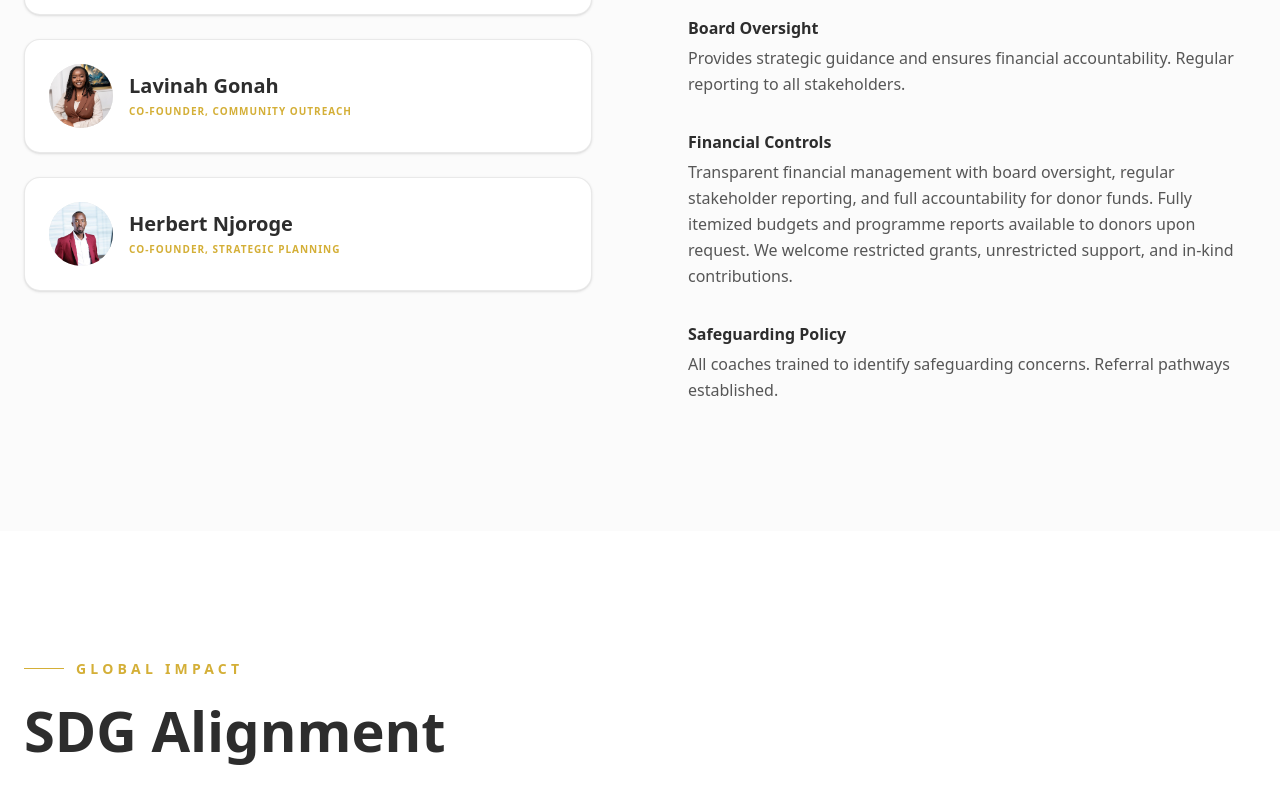
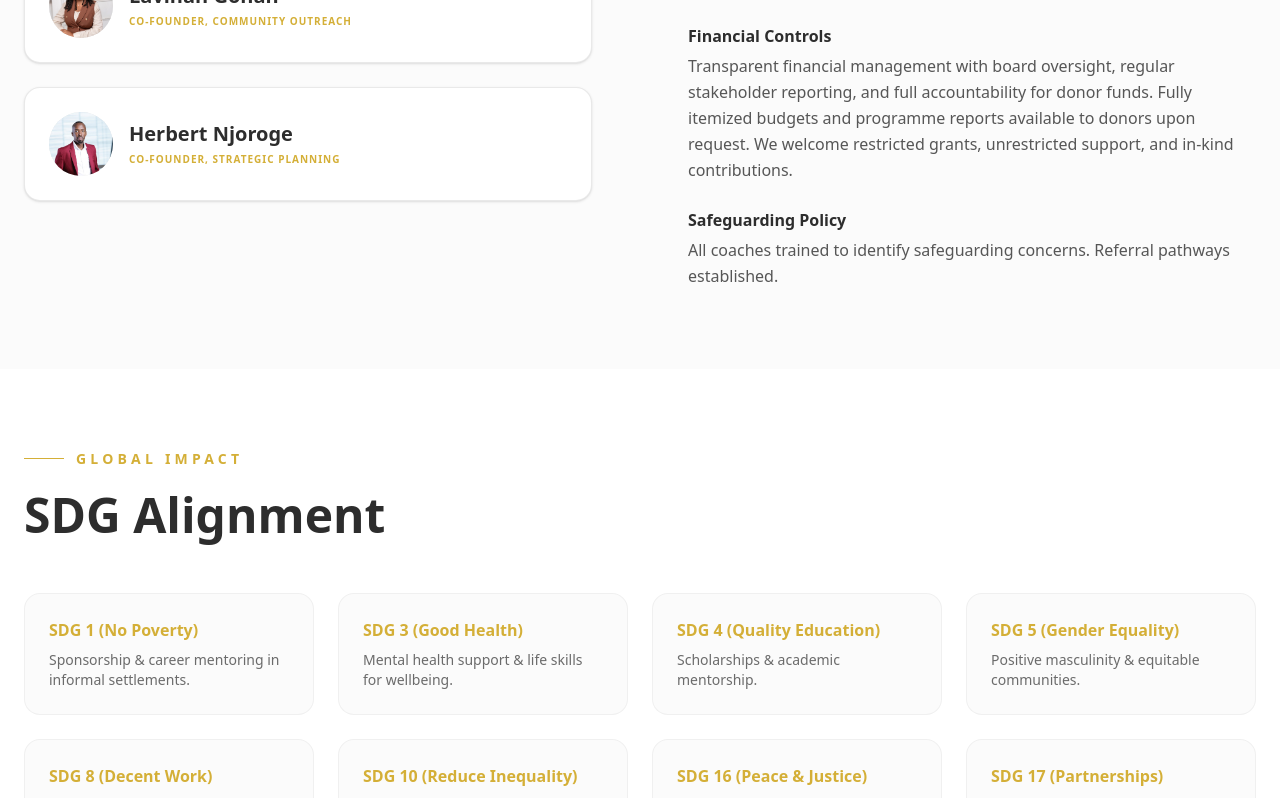
Before and after one commit to foundationmerlik/webapp, a Next.js app: page /about in a window 1280 px wide. Shown: the part 4580-5378 px from the top of the page. Built offline with nearby package versions, Linux system fonts and the light colour scheme; a web font is replaced by a local one.

Commit message:
UI: Compacted bottom sections of About Us page

```diff
--- a/src/app/(site)/about/page.tsx
+++ b/src/app/(site)/about/page.tsx
@@ -258,13 +258,13 @@ export default function About() {
             </section >
 
             {/* Governance & Leadership Section */}
-            < section className="py-32 px-6 bg-foreground/[0.02]" >
+            < section className="py-20 px-6 bg-foreground/[0.02]" >
                 <div className="max-w-7xl mx-auto">
-                    <div className="mb-20">
+                    <div className="mb-12">
                         <h2 className="text-brand-gold text-sm font-bold uppercase tracking-[0.3em] mb-4 flex items-center gap-3">
                             <div className="w-10 h-[1px] bg-brand-gold"></div> Leadership & Accountability
                         </h2>
-                        <h3 className="text-4xl md:text-5xl lg:text-[56px] font-black font-serif mb-8 leading-tight text-foreground">
+                        <h3 className="text-3xl md:text-5xl font-black font-serif mb-6 leading-tight text-foreground">
                             Governance Structure
                         </h3>
                     </div>
@@ -307,7 +307,7 @@ export default function About() {
                         {/* Governance Details */}
                         <div>
                             <h4 className="text-2xl font-serif font-bold mb-6 text-foreground">Accountability & Oversight</h4>
-                            <div className="space-y-8 text-foreground/80 font-sans leading-relaxed">
+                            <div className="space-y-6 text-foreground/80 font-sans leading-relaxed text-sm md:text-base">
                                 <div>
                                     <strong className="text-foreground block mb-1">Legal Status</strong>
                                     <p>Company Limited by Guarantee, Republic of Kenya. Fully registered non-profit with operational capacity since 2019.</p>
@@ -331,13 +331,13 @@ export default function About() {
             </section >
 
             {/* Global Impact Alignment (SDGs) & Partners */}
-            <section className="pt-32 pb-0 px-6">
+            <section className="pt-20 pb-0 px-6">
                 <div className="max-w-7xl mx-auto">
-                    <div className="mb-20">
+                    <div className="mb-12">
                         <h2 className="text-brand-gold text-sm font-bold uppercase tracking-[0.3em] mb-4 flex items-center gap-3">
                             <div className="w-10 h-[1px] bg-brand-gold"></div> Global Impact
                         </h2>
-                        <h3 className="text-4xl md:text-5xl lg:text-[56px] font-black font-serif mb-8 leading-tight text-foreground">
+                        <h3 className="text-3xl md:text-5xl font-black font-serif mb-6 leading-tight text-foreground">
                             SDG Alignment
                         </h3>
                     </div>
@@ -464,18 +464,18 @@ export default function About() {
             </section>
 
             {/* Call to Action */}
-            < section className="py-32 px-6 bg-brand-gold text-white relative overflow-hidden" >
+            < section className="py-20 px-6 bg-brand-gold text-white relative overflow-hidden" >
                 <div className="absolute inset-0 bg-black/10 mix-blend-overlay"></div>
                 <div className="max-w-4xl mx-auto text-center relative z-10">
-                    <h2 className="text-5xl md:text-7xl font-black font-serif mb-8 text-brand-black tracking-tight">Ready to make an impact?</h2>
-                    <p className="text-2xl font-serif font-medium mb-12 opacity-90 text-brand-black italic">
+                    <h2 className="text-4xl md:text-6xl font-black font-serif mb-6 text-brand-black tracking-tight leading-tight">Ready to make an impact?</h2>
+                    <p className="text-xl font-serif font-medium mb-10 opacity-90 text-brand-black italic max-w-2xl mx-auto">
                         Join our community of donors and volunteers committed to creating a better world.
                     </p>
-                    <div className="flex flex-col sm:flex-row gap-6 justify-center">
-                        <Link href="/get-involved" className="bg-brand-black text-white px-10 py-5 rounded-full font-black text-lg hover:shadow-[0_0_20px_rgba(0,0,0,0.3)] transition-all transform hover:-translate-y-1">
+                    <div className="flex flex-col sm:flex-row gap-4 justify-center">
+                        <Link href="/get-involved" className="bg-brand-black text-white px-10 py-4 rounded-full font-black text-lg hover:shadow-[0_0_20px_rgba(0,0,0,0.3)] transition-all transform hover:-translate-y-1">
                             Become a Partner
                         </Link>
-                        <Link href="/donate" className="border-2 border-brand-black text-brand-black bg-transparent px-10 py-5 rounded-full font-black text-lg hover:bg-brand-black hover:text-white transition-all transform hover:-translate-y-1">
+                        <Link href="/donate" className="border-2 border-brand-black text-brand-black bg-transparent px-10 py-4 rounded-full font-black text-lg hover:bg-brand-black hover:text-white transition-all transform hover:-translate-y-1">
                             Support Our Projects
                         </Link>
                     </div>
```
